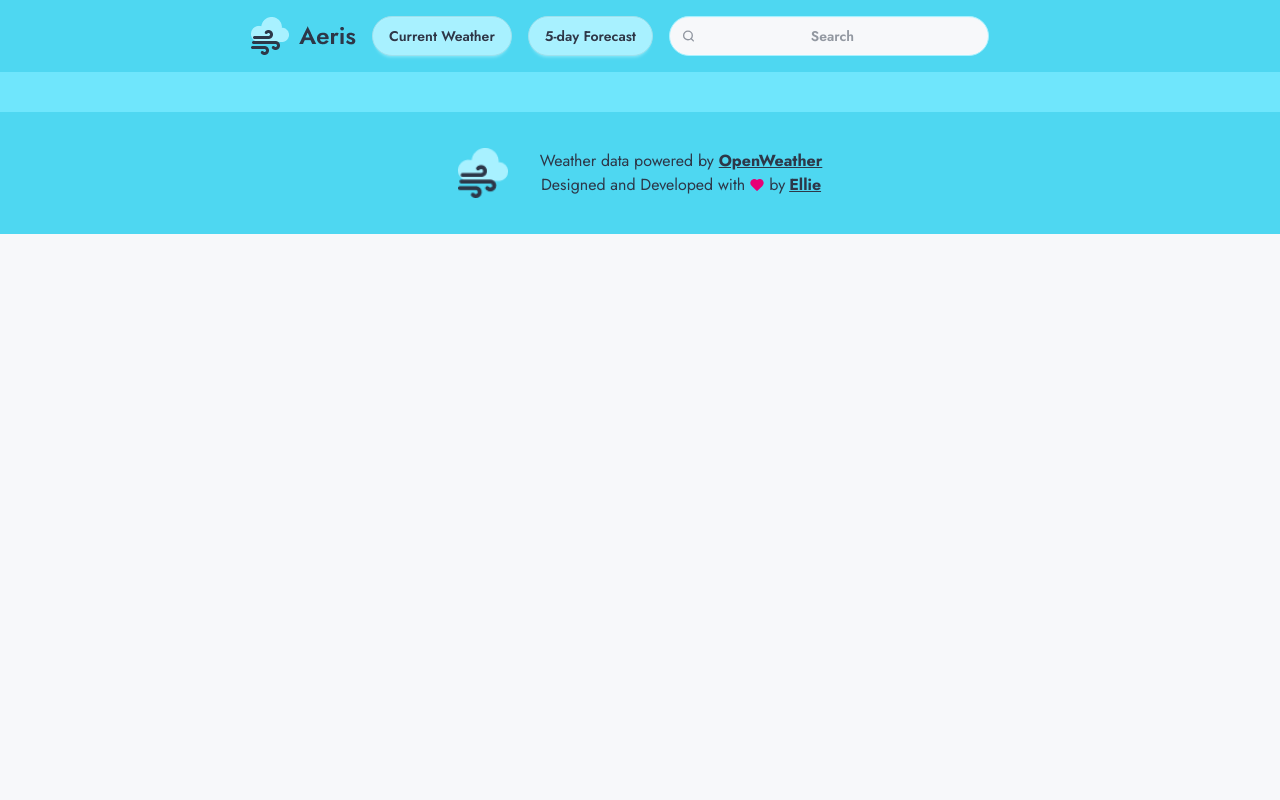
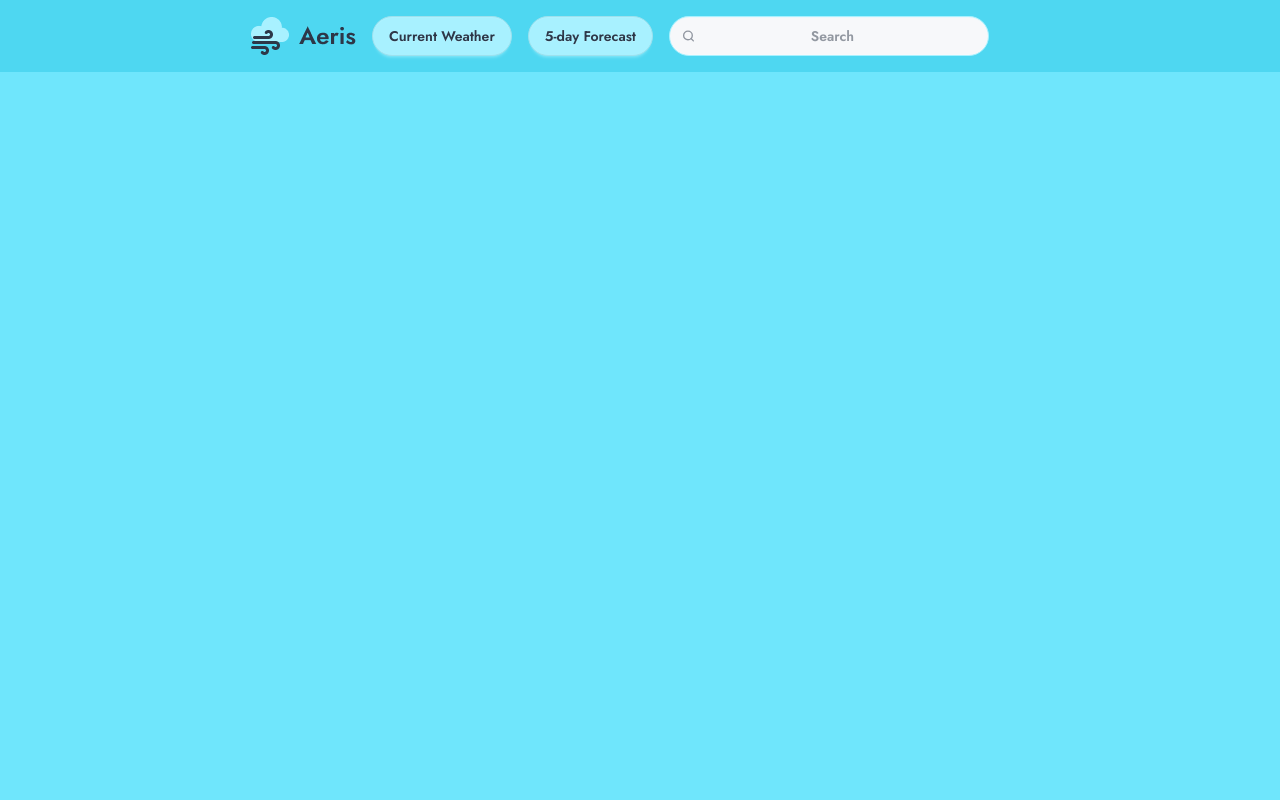
Before and after one commit to ElyRiven/aeris-weather-web, an Angular app: page / in a window 1280 px wide. Shown: the top 800 px of the page. Built offline with nearby package versions, Linux system fonts and the light colour scheme.

Commit message:
Adding a content placeholder

```diff
--- a/src/app/web-front/layouts/web-front-layout/web-front-layout.component.html
+++ b/src/app/web-front/layouts/web-front-layout/web-front-layout.component.html
@@ -1,5 +1,5 @@
 <front-navbar />
 
-<div class="w-full h-10 bg-secondary"></div>
+<main class="w-full h-screen bg-secondary"></main>
 
 <front-footer />
```
